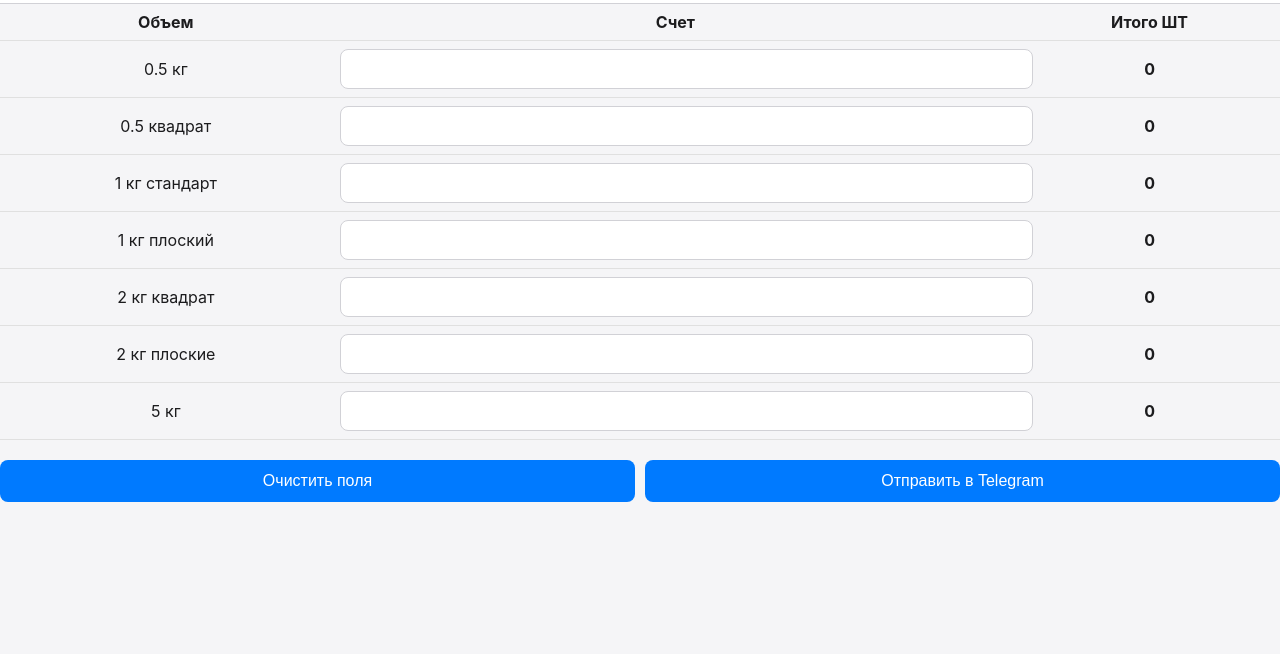
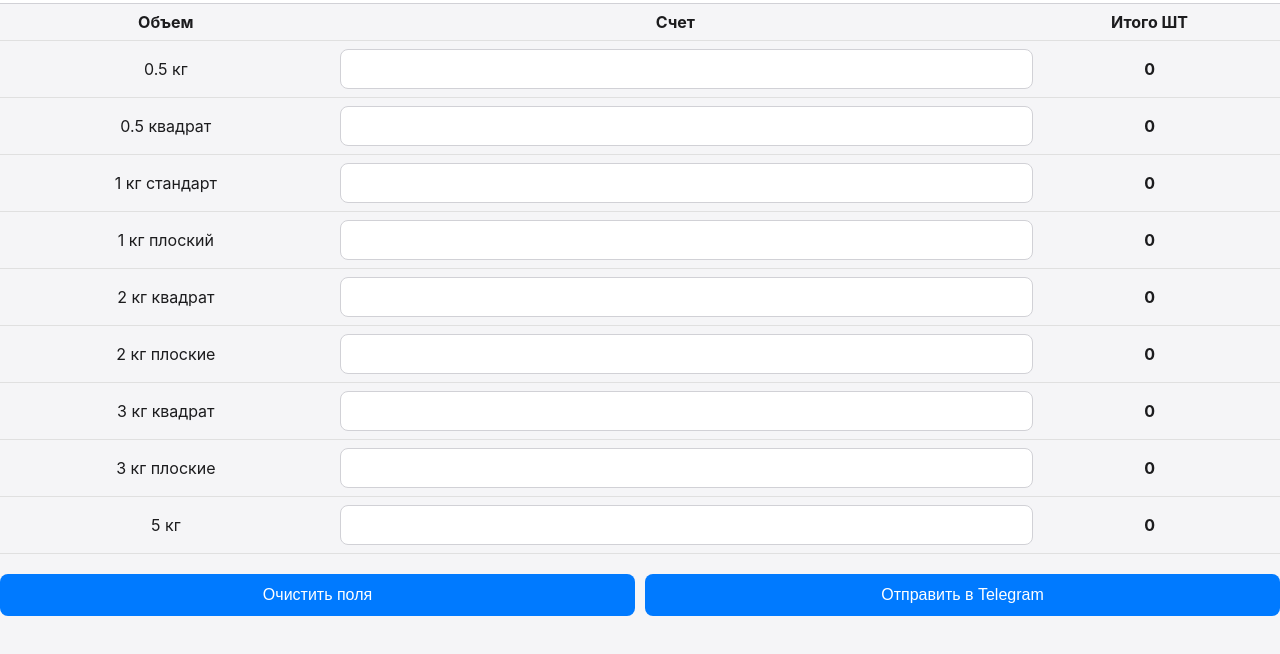
Before and after one commit to rdnckdw/npbox, a plain HTML site: page index.html in a window 1280 px wide. Both pictures are taken after a click on the button "Отправить в Telegram". Shown: the part 68-722 px from the top of the page. Drawn offline with Linux system fonts and the light colour scheme.

Commit message:
Update index.html

```diff
--- a/index.html
+++ b/index.html
@@ -105,7 +105,9 @@
           <tr><td>1 кг плоский</td><td><input type="tel" inputmode="tel" id="box4" oninput="updateTotal()"></td><td><span id="total4" style="font-weight: bold;">0</span></td></tr>
           <tr><td>2 кг квадрат</td><td><input type="tel" inputmode="tel" id="box5" oninput="updateTotal()"></td><td><span id="total5" style="font-weight: bold;">0</span></td></tr>
           <tr><td>2 кг плоские</td><td><input type="tel" inputmode="tel" id="box6" oninput="updateTotal()"></td><td><span id="total6" style="font-weight: bold;">0</span></td></tr>
-          <tr><td>5 кг</td><td><input type="tel" inputmode="tel" id="box7" oninput="updateTotal()"></td><td><span id="total7" style="font-weight: bold;">0</span></td></tr>
+          <tr><td>3 кг квадрат</td><td><input type="tel" inputmode="tel" id="box5" oninput="updateTotal()"></td><td><span id="tota17" style="font-weight: bold;">0</span></td></tr>
+          <tr><td>3 кг плоские</td><td><input type="tel" inputmode="tel" id="box6" oninput="updateTotal()"></td><td><span id="tota18" style="font-weight: bold;">0</span></td></tr>
+          <tr><td>5 кг</td><td><input type="tel" inputmode="tel" id="box7" oninput="updateTotal()"></td><td><span id="tota19" style="font-weight: bold;">0</span></td></tr>
     </tbody>
   </table>
 
@@ -173,7 +175,7 @@
 
     function sendToTelegram() {
       let message = "";
-      let volumes = ["0.5 кг", "0.5 квадрат", "1 кг стандарт", "1 кг плоский", "2 кг квадрат", "2 кг плоские", "5 кг"];
+      let volumes = ["0.5 кг", "0.5 квадрат", "1 кг стандарт", "1 кг плоский", "2 кг квадрат", "2 кг плоские", "3 кг квадрат", "3 кг плоские", "5 кг"];
 
       for (let i = 1; i <= 7; i++) {
         let count = document.getElementById('total' + i).textContent;
```
